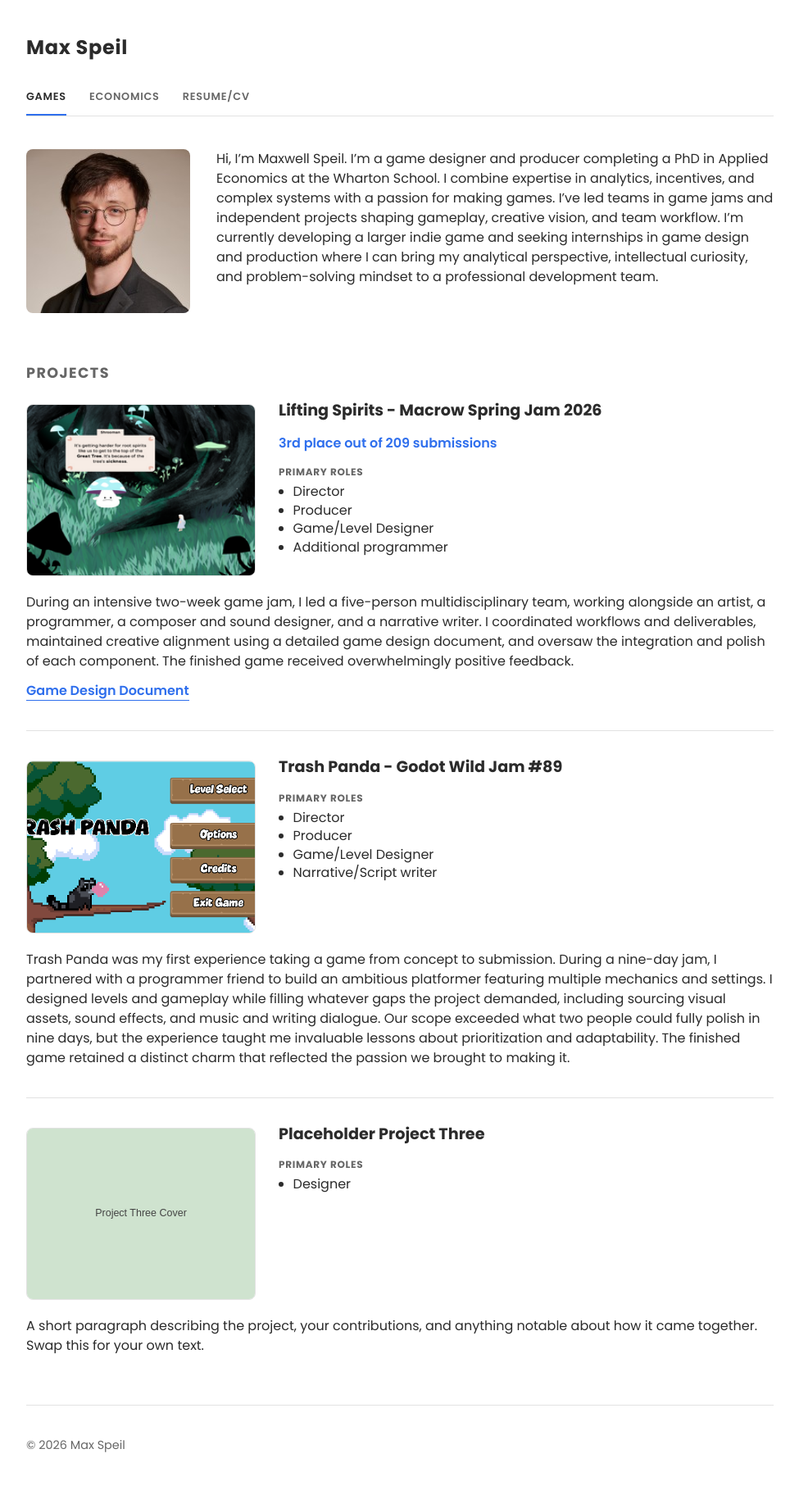
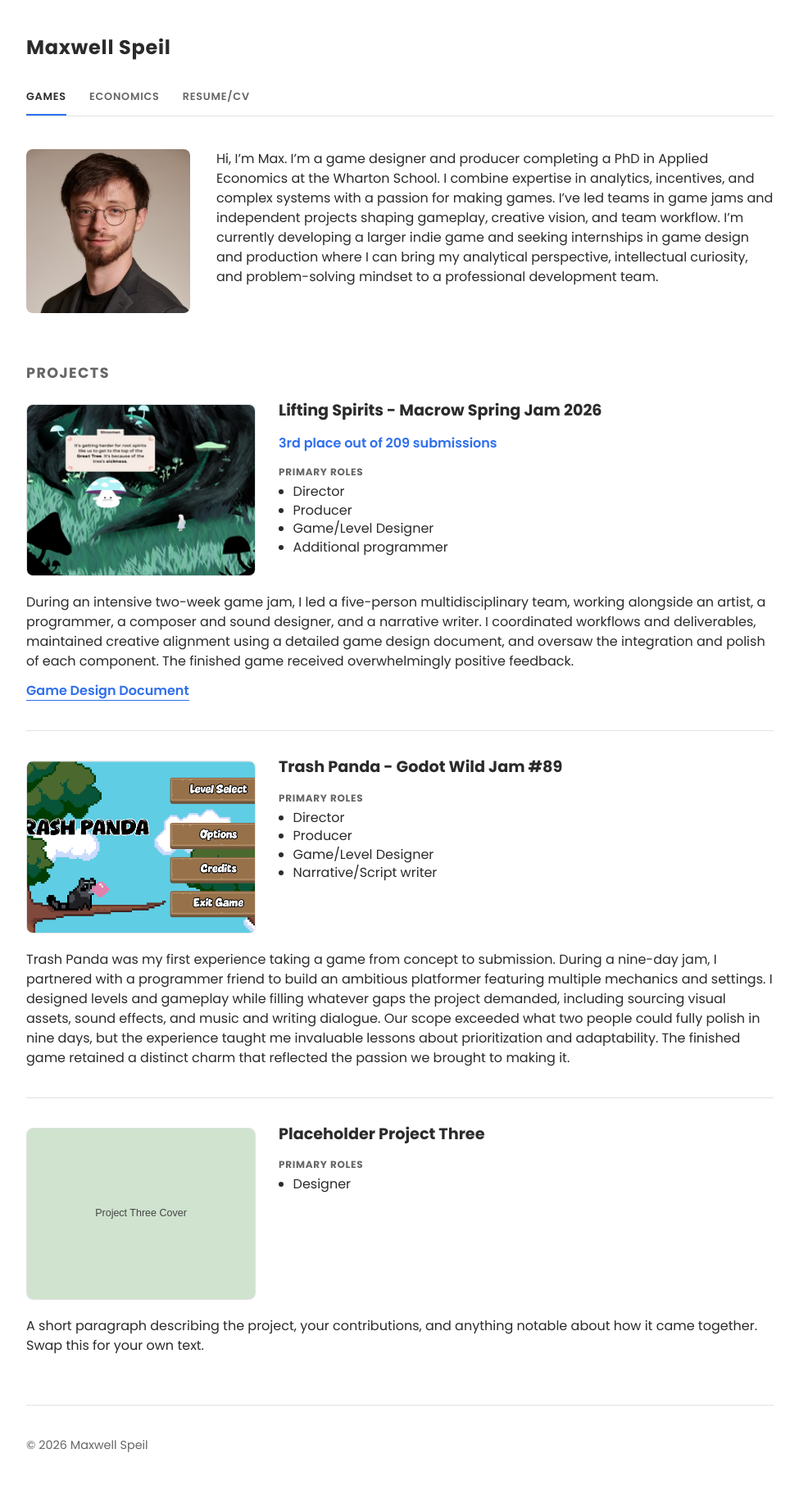
Before and after one commit to mspeil/mspeil.github.io, a Jekyll site: the page built from index.html, in a window 1280 px wide. Shown: the whole page at 82% size, without its empty margins (152-1127 px from the left). Built offline with Jekyll 4.4.1, drawn with Linux system fonts in a browser that asks for light colours.

Commit message:
Use Maxwell Speil as site title, shorten bio greeting to Max
Co-Authored-By: Claude Sonnet 5 <noreply@anthropic.com>

```diff
--- a/_config.yml
+++ b/_config.yml
@@ -1,3 +1,3 @@
-title: Max Speil
+title: Maxwell Speil
 description: Bookmark this to keep an eye on my project updates!
 markdown: kramdown
--- a/index.html
+++ b/index.html
@@ -7,7 +7,7 @@ nav: games
   <div class="bio">
     <!-- Replace this paragraph with your own bio -->
     <p>
-      Hi, I&rsquo;m Maxwell Speil. I&rsquo;m a game designer and producer completing a PhD in Applied Economics
+      Hi, I&rsquo;m Max. I&rsquo;m a game designer and producer completing a PhD in Applied Economics
       at the Wharton School. I combine expertise in analytics, incentives, and complex systems with a
       passion for making games. I&rsquo;ve led teams in game jams and independent projects shaping gameplay,
       creative vision, and team workflow. I&rsquo;m currently developing a larger indie game and seeking
```
